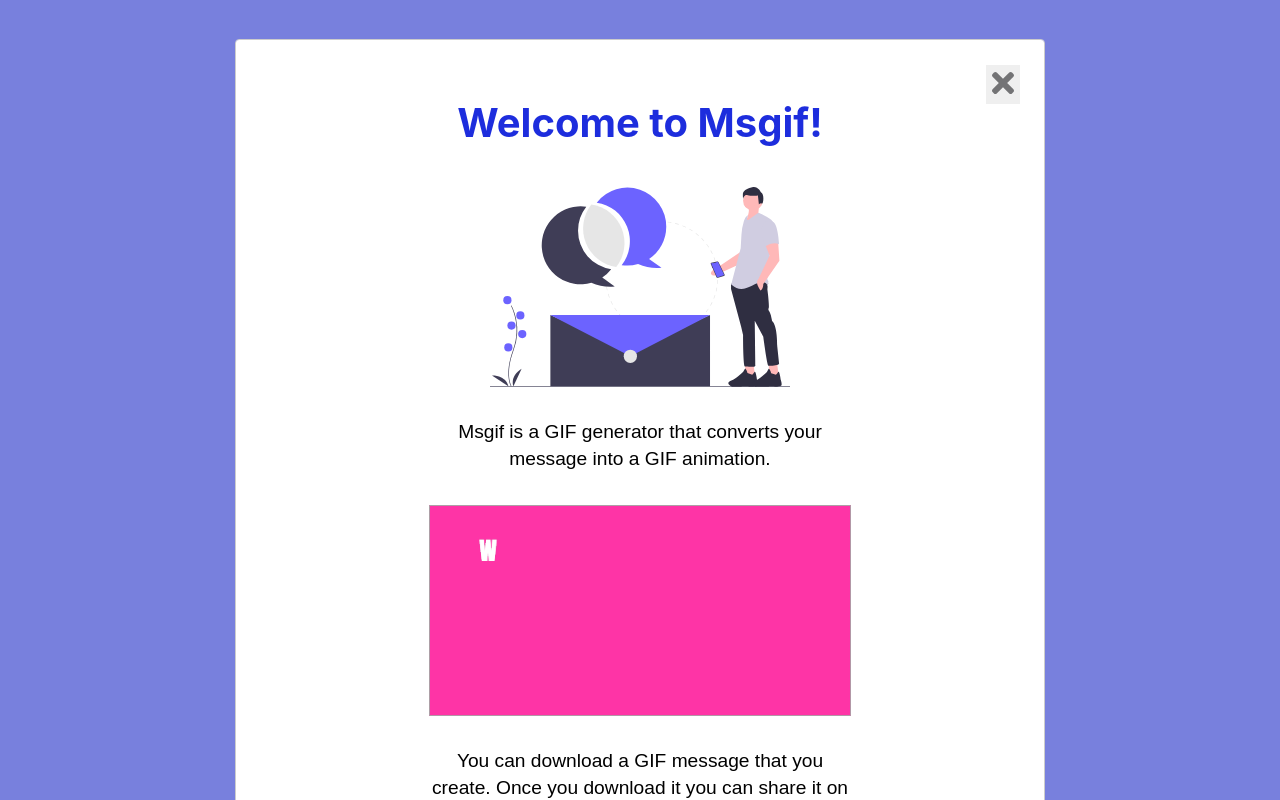
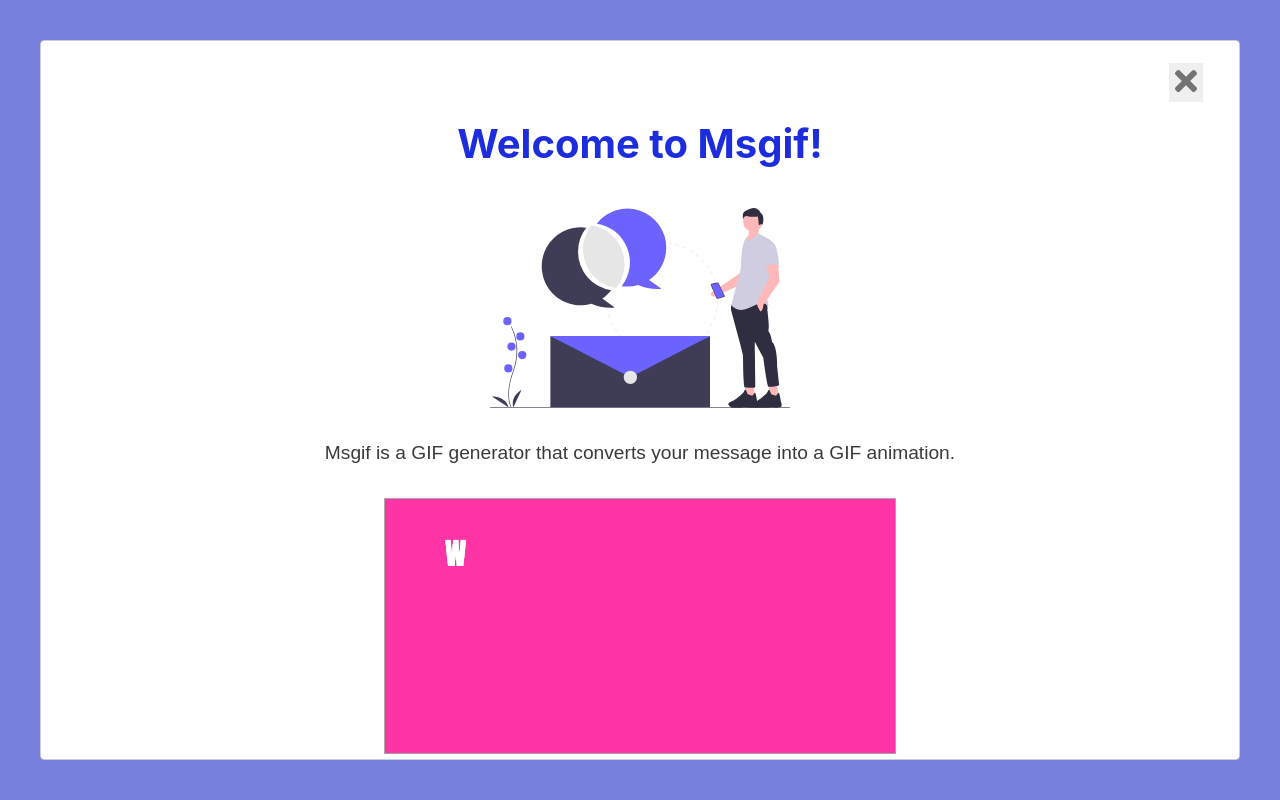
Before and after one commit to marieooq/react-msgif, a React (Create React App) app: page / in a window 1280 px wide. Built offline with nearby package versions, Linux system fonts and the light colour scheme; a web font is replaced by a local one.

Commit message:
add a landing page

```diff
--- a/src/App.js
+++ b/src/App.js
@@ -16,7 +16,6 @@
 import logo from "./img/logo.png";
 import encode64 from "./b64";
 import store from "./reducers/store";
-// import Modal from "./components/Modal";
 import ModalWindow from "./components/ModalWindow";
 import Notification from "./containers/Notification";
 // import handleMediaQuery from "./containers/handleMediaQuery";
@@ -238,7 +237,6 @@
   render() {
     return (
       <div id="container">
-        {/* <Modal /> */}
         <ModalWindow />
         <div id="main"></div>
         <Notification />
--- a/src/components/Modal.css
+++ /dev/null
@@ -1,73 +0,0 @@
-.modal {
-  /* display: none; */
-  height: 100vh;
-  height: 100％;
-  position: fixed;
-  top: 0;
-  width: 100%;
-  z-index: 1000;
-  overflow-y: scroll;
-  /* background: rgba(0, 0, 0, 0.8); */
-  background: rgba(70, 83, 225, 0.6);
-}
-.modal__bg {
-  /* background: rgba(255, 255, 255, 0.8); */
-  /* background: rgba(0, 0, 0, 0.8);
-  height: 100vh; */
-  /* height: 100%; */
-  /* position: absolute;
-  width: 100%; */
-}
-.modal__content {
-  background: #fff;
-  position: absolute;
-  left: 50%;
-  top: 50%;
-  transform: translate(-50%, -50%);
-  /* padding: 40px; */
-  width: 70%;
-  margin: 120px 0;
-  /* overflow-y: scroll; */
-}
-
-.modal__inner {
-  width: 50%;
-  margin: 0 auto;
-  padding: 5% 0;
-  /* background-color: aqua; */
-  text-align: center;
-  /* overflow: scroll; */
-}
-
-.modal__inner h1 {
-  font-size: 2.5rem;
-  padding: 0;
-  margin: 0 0 2.5rem;
-}
-
-.modal__inner p {
-  font-size: 1.2rem;
-  padding: 0;
-  margin: 0 0 2rem;
-}
-
-.modal__inner a#start {
-  display: block;
-  text-decoration: none;
-  color: #fff;
-  font-size: 30px;
-  font-weight: bold;
-  padding: 5% 10%;
-  border-radius: 8px;
-  background: rgba(70, 83, 225, 1);
-}
-
-.modal__inner a#start:hover {
-  opacity: 0.8;
-}
-
-img.media {
-  display: block;
-  max-width: 100%;
-  margin: 0 auto 2rem;
-}
--- a/src/components/ModalWindow.css
+++ b/src/components/ModalWindow.css
@@ -1,6 +1,15 @@
 .Modal {
-  width: 300px;
-  margin: 0 auto;
+  /* width: 60%;
+  top: 50%;
+  left: 50%;
+  right: auto;
+  bottom: auto;
+  margin-right: -50%;
+  transform: translate(-50%, -50%);
+  overflow-y: scroll;
+  height: 100%;
+  margin: 60px auto; */
+  /* margin: 0 auto; */
   position: relative;
 }
 
@@ -18,10 +27,11 @@
 }
 
 .modal-inner {
-  width: 55%;
-  padding: 5% 0;
+  width: 90%;
+  padding: 8% 0;
   margin: 0 auto;
   text-align: center;
+  /* background-color: aqua; */
 }
 
 h1 {
@@ -31,7 +41,8 @@
   margin: 0 0 2.5rem;
 }
 
-p {
+p.modal-p {
+  color: rgb(58, 58, 58);
   font-size: 1.2rem;
   padding: 0;
   margin: 0 0 2rem;
@@ -56,7 +67,7 @@
   color: #fff;
   font-size: 30px;
   font-weight: bold;
-  padding: 5% 10%;
+  padding: 3% 6%;
   border-radius: 8px;
   background: rgba(70, 83, 225, 1);
 }
@@ -68,7 +79,7 @@
 
 button#close {
   border-style: none;
-  font-size: 2rem;
+  font-size: 1.2rem;
   /* font-weight: bold; */
   color: rgb(115, 115, 117);
   position: absolute;
@@ -79,3 +90,51 @@
 button#close:hover {
   cursor: pointer;
 }
+
+@media screen and (min-width: 480px) {
+  .modal-inner {
+    width: 80%;
+    /* padding: % 0; */
+  }
+
+  button#close {
+    font-size: 1.5rem;
+  }
+}
+
+@media screen and (min-width: 768px) and (max-width: 1024px) {
+  .modal-inner {
+    width: 55%;
+    padding: 5% 0;
+    margin: 0 auto;
+    text-align: center;
+  }
+
+  button#close {
+    border-style: none;
+    font-size: 2rem;
+    /* font-weight: bold; */
+    color: rgb(115, 115, 117);
+    position: absolute;
+    top: 3%;
+    right: 3%;
+  }
+}
+@media screen and (min-width: 1024px) {
+  .modal-inner {
+    width: 55%;
+    padding: 5% 0;
+    margin: 0 auto;
+    text-align: center;
+  }
+
+  button#close {
+    border-style: none;
+    font-size: 2rem;
+    /* font-weight: bold; */
+    color: rgb(115, 115, 117);
+    position: absolute;
+    top: 3%;
+    right: 3%;
+  }
+}
--- a/src/components/ModalWindow.js
+++ b/src/components/ModalWindow.js
@@ -9,16 +9,16 @@
 import "./ModalWindow.css";
 const customStyles = {
   content: {
-    width: "60%",
-    top: "50%",
-    left: "50%",
-    right: "auto",
-    bottom: "auto",
-    marginRight: "-50%",
-    transform: "translate(-50%, -50%)",
-    overflowY: "scroll",
-    height: "100%",
-    margin: "60px auto"
+    // width: "60%",
+    // top: "50%",
+    // left: "50%",
+    // right: "auto",
+    // bottom: "auto",
+    // marginRight: "-50%",
+    // transform: "translate(-50%, -50%)",
+    // overflowY: "scroll",
+    // height: "100%",
+    // margin: "60px auto"
   }
 };
 
@@ -53,8 +53,8 @@
           isOpen={this.state.modalIsOpen}
           onAfterOpen={this.afterOpenModal}
           onRequestClose={this.closeModal}
+          contentLabel="Landing Page"
           style={customStyles}
-          contentLabel="Landing Page"
           overlayClassName="Overlay"
         >
           <div className="modal-inner">
@@ -71,14 +71,14 @@
               width="300px"
             />
 
-            <p>
+            <p className="modal-p">
               Msgif is a GIF generator that converts your message into a GIF
               animation.{" "}
             </p>
 
             <img src={image1} alt="messagif1" className="media" />
 
-            <p>
+            <p className="modal-p">
               You can download a GIF message that you create. Once you download
               it you can share it on social media, chat apps or wherever you
               want! The GIF message stands out more than normal images. It's
```
Also changed, not shown: src/components/Modal.js (deleted, +0 -39 lines).
